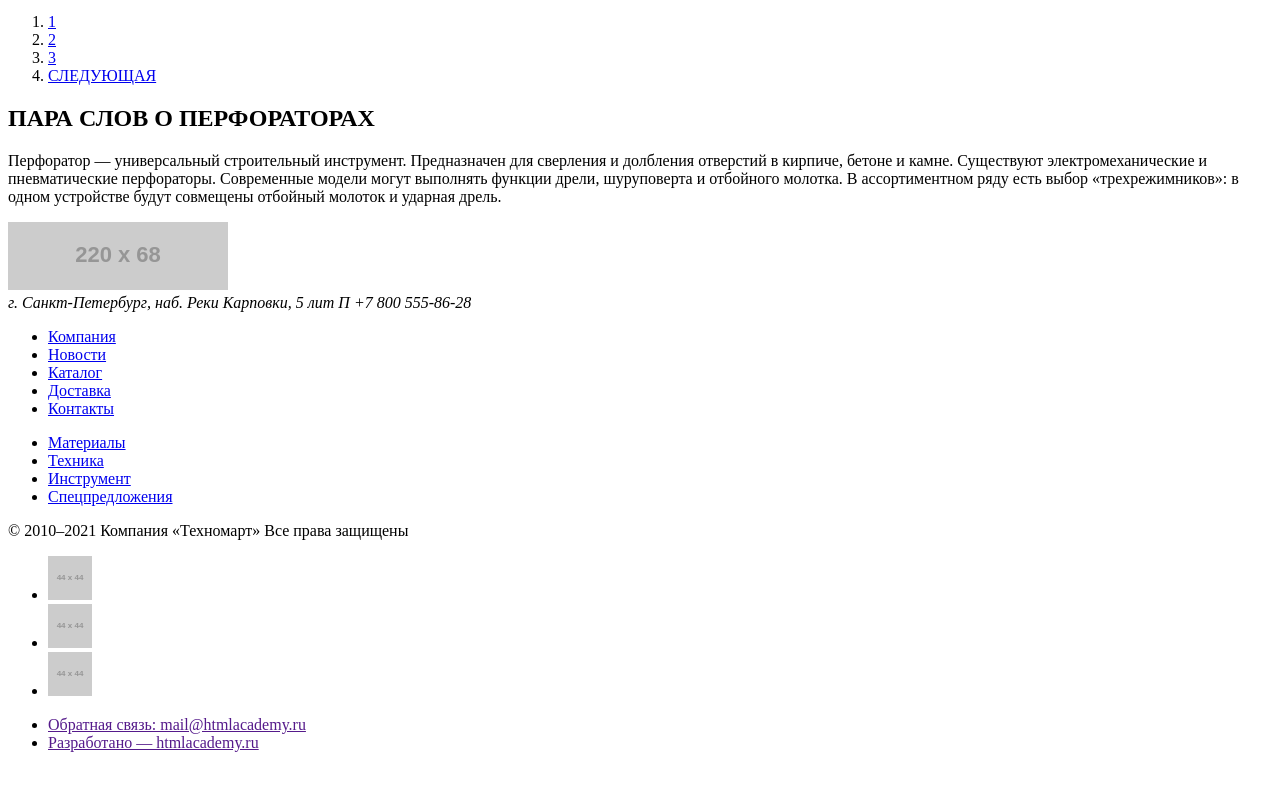
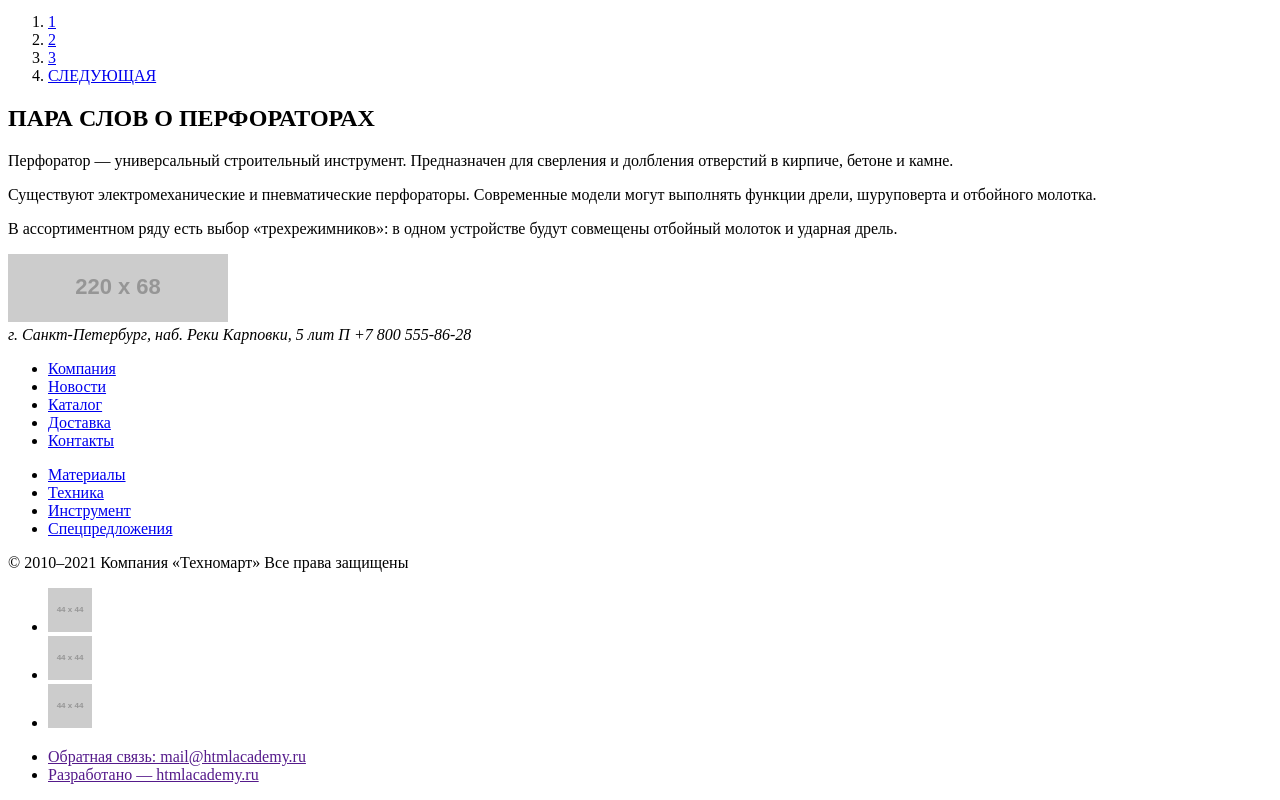
Before and after one commit to EKolushin/1675661-technomart-31, a plain HTML site: page catalog.html in a window 1280 px wide. Shown: the part 3394-4194 px from the top of the page. Before the commit the page ends 4162 px from the top, so only its background shows below. Drawn offline with Linux system fonts and the light colour scheme; placeholder pictures from the web are drawn by us.

Commit message:
Исправил
Разбил на абзацы

```diff
--- a/catalog.html
+++ b/catalog.html
@@ -176,10 +176,10 @@
   <section>
     <h2>ПАРА СЛОВ О ПЕРФОРАТОРАХ</h2>
     <p>Перфоратор — универсальный строительный инструмент. Предназначен для сверления и долбления отверстий в кирпиче,
-      бетоне и камне.
-      Существуют электромеханические и пневматические перфораторы. Современные модели могут выполнять функции дрели,
-      шуруповерта и отбойного молотка.
-      В ассортиментном ряду есть выбор «трехрежимников»: в одном устройстве будут совмещены отбойный молоток и ударная
+      бетоне и камне.</p>
+      <p>Существуют электромеханические и пневматические перфораторы. Современные модели могут выполнять функции дрели,
+      шуруповерта и отбойного молотка.</p>
+      <p>В ассортиментном ряду есть выбор «трехрежимников»: в одном устройстве будут совмещены отбойный молоток и ударная
       дрель.</p>
   </section>
 
```
